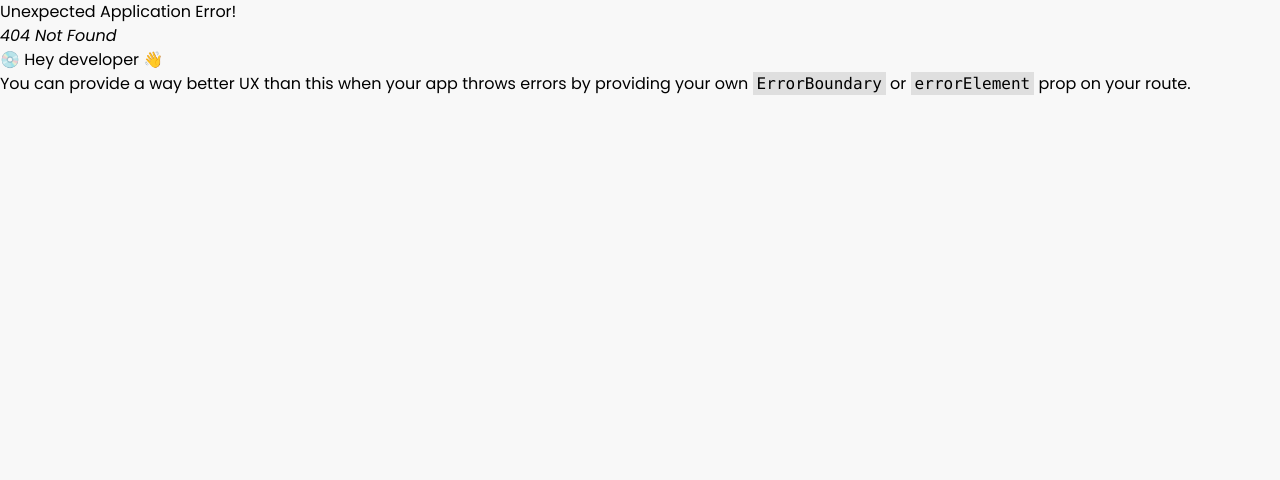
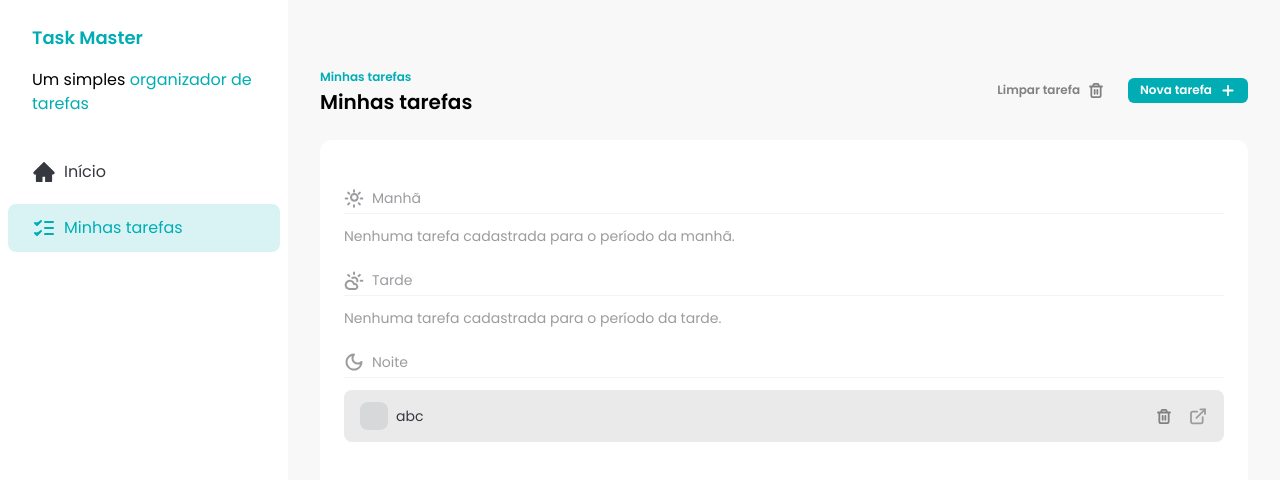
Before and after one commit to gabrielqrzz/fsc-task-manager, a React (Vite) app: page /tasks in a window 1280 px wide. Before the commit this address had no page. Shown: the top 480 px of the page. Built offline with nearby package versions, Linux system fonts and the light colour scheme; data requests are answered from the project's data file.

Commit message:
feat: add home and tasks page

```diff
--- a/src/App.jsx
+++ /dev/null
@@ -1,13 +0,0 @@
-import Sidebar from './components/Sidebar'
-import Tasks from './components/Tasks'
-
-function App() {
-  return (
-    <div className="flex">
-      <Sidebar></Sidebar>
-      <Tasks></Tasks>
-    </div>
-  )
-}
-
-export default App
--- a/src/components/Sidebar.jsx
+++ b/src/components/Sidebar.jsx
@@ -3,7 +3,7 @@ import SidebarButton from './SidebarButton'
 
 const Sidebar = () => {
   return (
-    <div className="h-screen w-72 bg-white">
+    <div className="h-screen w-72 min-w-72 bg-white">
       <div className="space-y-4 px-8 py-6">
         <h1 className="text-lg font-semibold text-brand-primary">
           Task Master
@@ -15,11 +15,11 @@ const Sidebar = () => {
       </div>
 
       <div className="flex flex-col gap-2 p-2">
-        <SidebarButton color="unselected">
+        <SidebarButton href="/" color="unselected">
           <HomeIcon />
           Início
         </SidebarButton>
-        <SidebarButton color="selected">
+        <SidebarButton href="/tasks" color="selected">
           <TasksIcon />
           Minhas tarefas
         </SidebarButton>
--- a/src/components/SidebarButton.jsx
+++ b/src/components/SidebarButton.jsx
@@ -1,7 +1,7 @@
 import PropTypes from 'prop-types'
 import { tv } from 'tailwind-variants'
 
-const SidebarButton = ({ children, color }) => {
+const SidebarButton = ({ children, color, href }) => {
   const sidebar = tv({
     base: 'flex items-center gap-2 rounded-lg px-6 py-3',
     variants: {
@@ -14,7 +14,7 @@ const SidebarButton = ({ children, color }) => {
   })
 
   return (
-    <a href="#" className={sidebar({ color })}>
+    <a href={href} className={sidebar({ color })}>
       {children}
     </a>
   )
--- /dev/null
+++ b/src/pages/Home.jsx
@@ -0,0 +1,11 @@
+import Sidebar from '../components/Sidebar'
+
+const HomePage = () => {
+  return (
+    <div className="flex">
+      <Sidebar></Sidebar>
+    </div>
+  )
+}
+
+export default HomePage
--- /dev/null
+++ b/src/pages/Tasks.jsx
@@ -0,0 +1,13 @@
+import Sidebar from '../components/Sidebar'
+import Tasks from '../components/Tasks'
+
+function TasksPage() {
+  return (
+    <div className="flex">
+      <Sidebar></Sidebar>
+      <Tasks></Tasks>
+    </div>
+  )
+}
+
+export default TasksPage
```
Also changed, not shown: src/main.jsx (+7 -2 lines).
